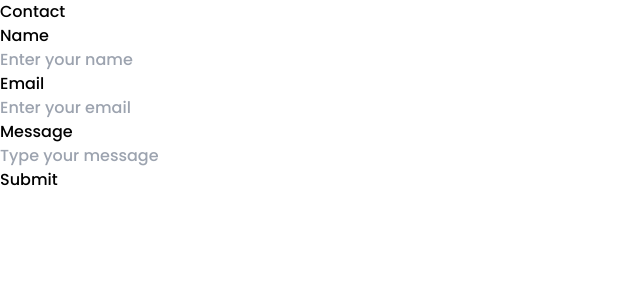
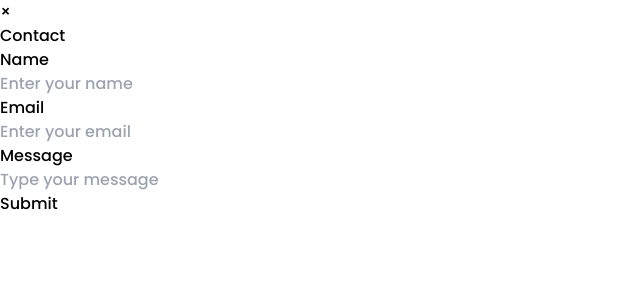
Before and after one commit to PriyakumariG/BookStore, a React (Vite) app in the folder frontend/: page /contact in a window 1280 px wide. Shown: the top 300 px of the page, without its empty margins (0-640 px from the left). Built offline with nearby package versions, Linux system fonts and the light colour scheme.

Commit message:
Add close button to contact form and increase success message duration

```diff
--- a/frontend/src/components/Contacts.jsx
+++ b/frontend/src/components/Contacts.jsx
@@ -16,10 +16,10 @@ function Contact() {
   const onSubmit = (data) => {
     axios.post('http://localhost:4001/contact', data)  // <-- changed '/Contact' to '/contact'
       .then(response => {
-        toast.success("Message submitted successfully!");
+        toast.success("Message submitted successfully!", { duration: 2000 });
         setTimeout(() => {
           navigate('/');
-        }, 2000);
+        }, 3000);
       })
       .catch(error => {
         toast.error("Failed to submit message");
@@ -29,7 +29,15 @@ function Contact() {
 
   return (
     <div className="flex h-screen items-center justify-center">
-      <div className="modal-box border-[2px] shadow-md-5 dark:bg-slate-900 dark:text-white">
+      <div className="modal-box border-[2px] shadow-md-5 dark:bg-slate-900 dark:text-white relative">
+        <button
+          onClick={() => navigate('/')}
+          className="absolute right-3 top-3 text-2xl leading-none hover:text-yellow-500 duration-200"
+          aria-label="Close"
+          type="button"
+        >
+          &times;
+        </button>
         <form onSubmit={handleSubmit(onSubmit)}>
           <h3 className="font-bold text-lg">Contact</h3>
 
```
